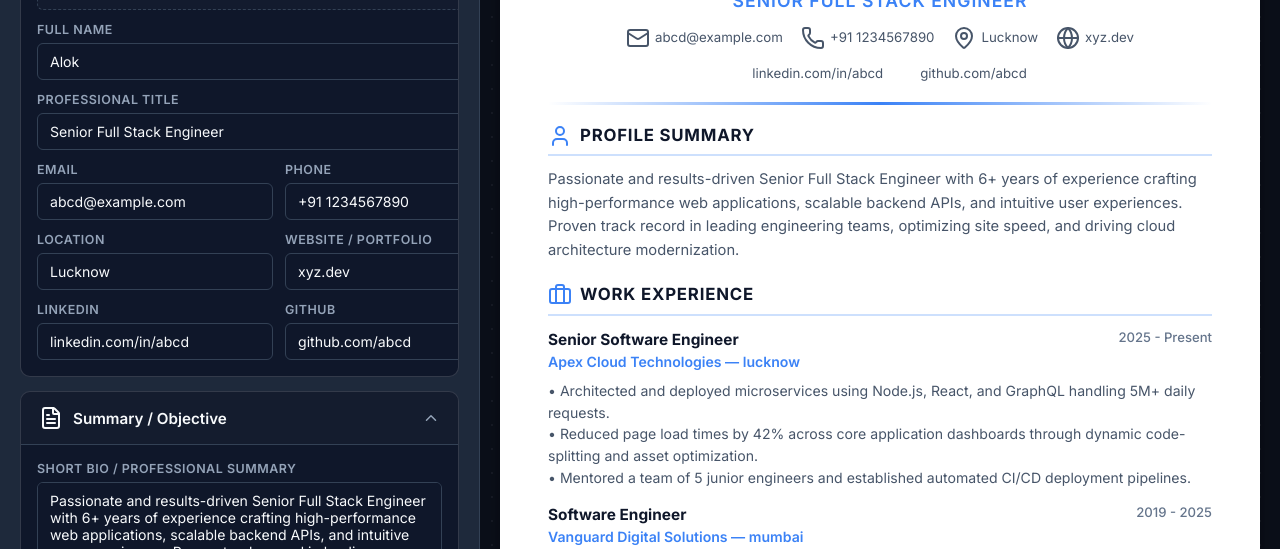
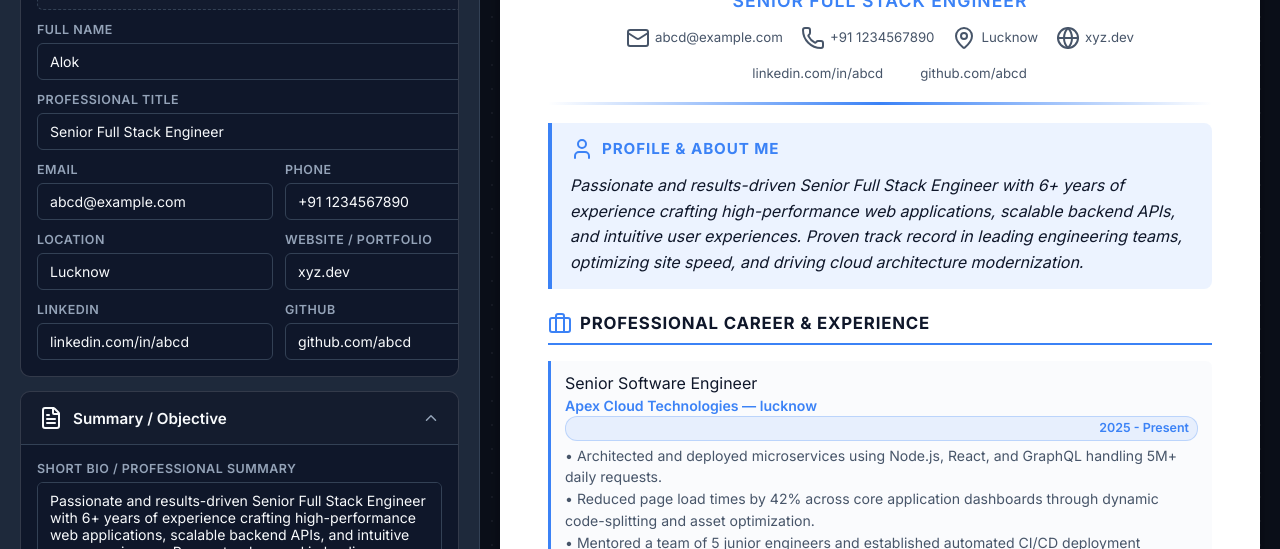
Before and after one commit to dev-alok25/EasyResume-Builder, a plain HTML site: page index.html in a window 1280 px wide. Shown: the part 251-800 px from the top of the page. Drawn offline with nearby package versions, Linux system fonts and the light colour scheme.

Commit message:
Enhance visual distinction between Profile/About Me callout cards and Professional Career experience cards

```diff
--- a/app.js
+++ b/app.js
@@ -578,18 +578,60 @@ document.addEventListener('DOMContentLoaded', () => {
         });
     }
 
+    // --- Helper to get or recreate persistent header DOM nodes ---
+    function getHeaderElements() {
+        let avatarWrap = document.getElementById('prev-avatar-wrap');
+        if (!avatarWrap) {
+            avatarWrap = document.createElement('div');
+            avatarWrap.className = 'preview-avatar-wrapper';
+            avatarWrap.id = 'prev-avatar-wrap';
+            avatarWrap.style.display = 'none';
+            avatarWrap.innerHTML = `
+                <img id="prev-avatar" src="" alt="Profile Photo" class="preview-avatar-img">
+                <div class="default-avatar-placeholder" id="default-avatar-icon" style="display:none;">
+                    <i data-lucide="user"></i>
+                </div>
+            `;
+        }
+
+        let textBlock = document.getElementById('headerTextBlock');
+        if (!textBlock) {
+            textBlock = document.createElement('div');
+            textBlock.className = 'header-text-block';
+            textBlock.id = 'headerTextBlock';
+            textBlock.innerHTML = `
+                <h1 class="preview-name" id="prev-fullName">Alex Morgan</h1>
+                <div class="preview-job-title" id="prev-jobTitle">Senior Software Engineer</div>
+            `;
+        }
+
+        let headerMainLayout = document.getElementById('headerMainLayout');
+        if (!headerMainLayout) {
+            headerMainLayout = document.createElement('div');
+            headerMainLayout.className = 'header-main-layout';
+            headerMainLayout.id = 'headerMainLayout';
+        }
+
+        let contactBar = document.getElementById('prev-contactBar');
+        if (!contactBar) {
+            contactBar = document.createElement('div');
+            contactBar.className = 'preview-contact-bar';
+            contactBar.id = 'prev-contactBar';
+        }
+
+        return { avatarWrap, textBlock, headerMainLayout, contactBar };
+    }
+
     // --- Arrange Layout according to selected Template ---
     function arrangeLayout(template) {
         const paper = document.getElementById('resumePaper');
         const header = document.getElementById('resumeHeader');
         const sidebarZone = document.getElementById('resumeSidebarZone');
         const mainZone = document.getElementById('resumeMainZone');
-        const contactBar = document.getElementById('prev-contactBar');
-        const avatarWrap = document.getElementById('prev-avatar-wrap');
-        const textBlock = document.getElementById('headerTextBlock');
-        const headerMainLayout = document.getElementById('headerMainLayout');
         const footerTag = document.getElementById('resumeFooterTag');
         const divider = document.getElementById('resumeDivider');
+
+        const { avatarWrap, textBlock, headerMainLayout, contactBar } = getHeaderElements();
 
         const secSummary = document.getElementById('prev-sec-summary');
         const secExp = document.getElementById('prev-sec-experience');
@@ -607,10 +649,10 @@ document.addEventListener('DOMContentLoaded', () => {
         divider.style.display = 'block';
 
         if (template === 'layout-creative-navy') {
-            titleSummary.textContent = 'ABOUT ME';
-            titleExp.textContent = 'EXPERIENCE';
+            titleSummary.textContent = 'PROFILE & ABOUT ME';
+            titleExp.textContent = 'PROFESSIONAL CAREER & EXPERIENCE';
             titleEdu.textContent = 'EDUCATION';
-            titleSkills.textContent = 'EXPERTISE';
+            titleSkills.textContent = 'SKILLS & LANGUAGES';
             titleProj.textContent = 'PROJECTS & CERTIFICATIONS';
 
             header.style.display = 'block';
@@ -629,11 +671,11 @@ document.addEventListener('DOMContentLoaded', () => {
             mainZone.appendChild(secProj);
 
         } else if (template === 'layout-timeline-yellow') {
-            titleSummary.textContent = 'CAREER OBJECTIVE';
-            titleSkills.textContent = 'KEY SKILLS';
-            titleExp.textContent = 'EXPERIENCE (SKIP IF FRESHER)';
+            titleSummary.textContent = 'CAREER OBJECTIVE & PROFILE';
+            titleSkills.textContent = 'KEY SKILLS & LANGUAGES';
+            titleExp.textContent = 'PROFESSIONAL CAREER & EXPERIENCE';
             titleEdu.textContent = 'EDUCATION';
-            titleProj.textContent = 'PROJECTS / INTERNSHIPS (FOR FRESHERS)';
+            titleProj.textContent = 'PROJECTS & INTERNSHIPS';
 
             footerTag.style.display = 'block';
             divider.style.display = 'none';
@@ -662,10 +704,10 @@ document.addEventListener('DOMContentLoaded', () => {
             mainZone.appendChild(secEdu);
 
         } else if (template === 'layout-twocol') {
-            titleSummary.textContent = 'Profile Summary';
-            titleExp.textContent = 'Work Experience';
+            titleSummary.textContent = 'Profile & About Me';
+            titleExp.textContent = 'Professional Career & Experience';
             titleEdu.textContent = 'Education';
-            titleSkills.textContent = 'Skills & Expertise';
+            titleSkills.textContent = 'Skills & Languages';
             titleProj.textContent = 'Key Projects & Certifications';
 
             header.style.display = 'block';
@@ -687,10 +729,10 @@ document.addEventListener('DOMContentLoaded', () => {
 
         } else {
             // Modern Clean & Executive Classic (Single Column)
-            titleSummary.textContent = 'Profile Summary';
-            titleExp.textContent = 'Work Experience';
+            titleSummary.textContent = 'Profile & About Me';
+            titleExp.textContent = 'Professional Career & Experience';
             titleEdu.textContent = 'Education';
-            titleSkills.textContent = 'Skills & Technical Expertise';
+            titleSkills.textContent = 'Skills & Languages';
             titleProj.textContent = 'Key Projects & Certifications';
 
             header.style.display = 'block';
--- a/style.css
+++ b/style.css
@@ -1086,36 +1086,81 @@ body {
     height: 18px;
 }
 
-.summary-text {
-    font-size: 0.92rem;
-    color: var(--text-secondary);
-    white-space: pre-line;
+/* --- Distinct Profile / About Me Callout Card --- */
+#prev-sec-summary {
+    background-color: var(--accent-light, rgba(59, 130, 246, 0.06));
+    border-left: 4px solid var(--accent-color);
+    padding: 14px 18px;
+    border-radius: 0 8px 8px 0;
+    margin-bottom: 22px;
+    -webkit-print-color-adjust: exact;
+    print-color-adjust: exact;
+}
+
+#prev-sec-summary .sec-title {
+    border-bottom: none;
+    margin-bottom: 6px;
+    color: var(--accent-color);
+    font-size: 0.95rem;
+    letter-spacing: 0.9px;
+}
+
+#prev-sec-summary .summary-text {
+    font-style: italic;
+    color: var(--text-primary);
     line-height: 1.6;
 }
 
-/* Entry Lists (Experience, Education, Projects) */
-.preview-entries-list {
-    display: flex;
-    flex-direction: column;
-    gap: 14px;
+/* Creative Navy Template specific About Me sidebar card */
+.resume-paper.layout-creative-navy #prev-sec-summary {
+    background: rgba(255, 255, 255, 0.08);
+    border-left: 3px solid #ffffff;
+    padding: 12px 14px;
+    border-radius: 6px;
+    margin-bottom: 18px;
 }
 
-.preview-entry {
-    display: flex;
-    flex-direction: column;
-    gap: 4px;
+.resume-paper.layout-creative-navy #prev-sec-summary .sec-title {
+    color: #ffffff;
 }
 
-.entry-header-row {
-    display: flex;
-    justify-content: space-between;
-    align-items: flex-start;
+.resume-paper.layout-creative-navy #prev-sec-summary .summary-text {
+    color: #cbd5e1;
+    font-size: 0.82rem;
 }
 
-.entry-title {
-    font-size: 0.96rem;
-    font-weight: 700;
-    color: var(--text-primary);
+/* --- Distinct Professional Career & Experience Section --- */
+#prev-sec-experience .sec-title {
+    border-bottom: 2px solid var(--accent-color);
+    padding-bottom: 6px;
+    margin-bottom: 16px;
+}
+
+#prev-sec-experience .preview-entry {
+    background-color: rgba(248, 250, 252, 0.75);
+    border-left: 3px solid var(--accent-color);
+    padding: 10px 14px;
+    border-radius: 0 6px 6px 0;
+    margin-bottom: 10px;
+    -webkit-print-color-adjust: exact;
+    print-color-adjust: exact;
+}
+
+#prev-sec-experience .entry-subtitle {
+    color: var(--accent-color);
+    font-weight: 600;
+}
+
+#prev-sec-experience .entry-date-loc {
+    background-color: var(--accent-light);
+    color: var(--accent-color);
+    padding: 2px 8px;
+    border-radius: 12px;
+    font-size: 0.78rem;
+    font-weight: 600;
+    border: 1px solid var(--accent-subtle);
+    -webkit-print-color-adjust: exact;
+    print-color-adjust: exact;
 }
 
 .entry-subtitle {
```
